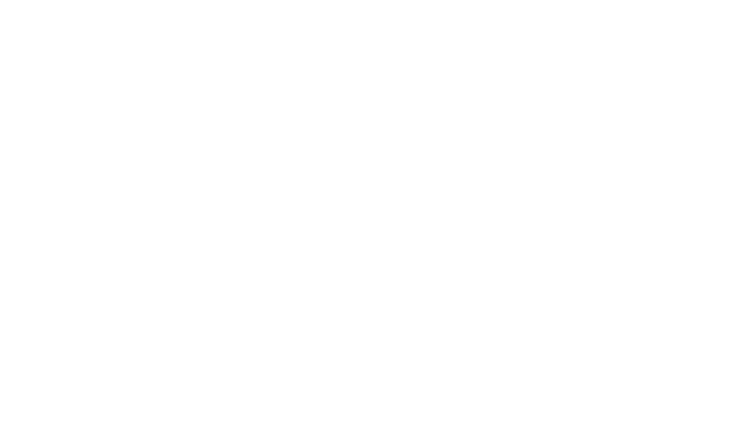
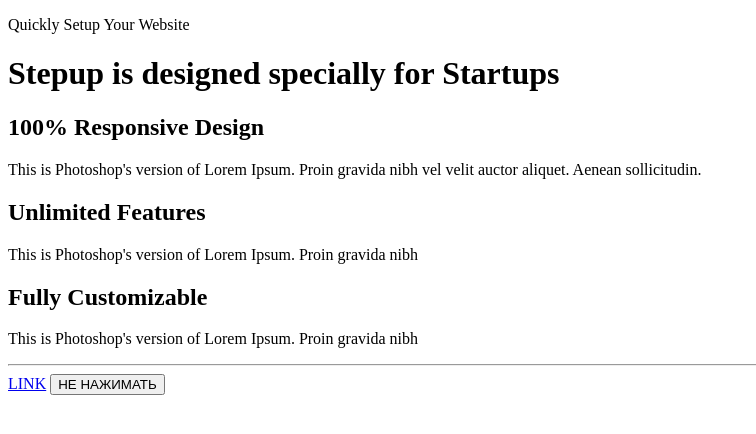
Before and after one commit to maryxill/scrim, a plain HTML site: page index.html in a window 1280 px wide. Shown: the whole page, without its empty margins (0-756 px from the left). Drawn offline with Linux system fonts and the light colour scheme.

Commit message:
Add files via upload

```diff
--- a/index.html
+++ b/index.html
@@ -3,9 +3,25 @@
 <head>
     <meta charset="UTF-8">
     <meta name="viewport" content="width=device-width, initial-scale=1.0">
-    <title>Document</title>
+    <title>Scrim</title>
 </head>
 <body>
+    <div>
+        <p>Quickly Setup Your Website</p>
+        <h1>Stepup is designed specially for Startups</h1>
+    </div>
+
+    <h2>100% Responsive Design</h2>
+    <p>This is Photoshop's version of Lorem Ipsum. Proin gravida nibh vel velit auctor aliquet. Aenean sollicitudin.</p>
+    <h2>Unlimited Features</h2>
+    <p>This is Photoshop's version  of Lorem Ipsum. Proin gravida nibh</p>
+    <h2>Fully Customizable</h2>
+    <p>This is Photoshop's version  of Lorem Ipsum. Proin gravida nibh</p>
+    <hr>
+    <div>
+        <a href="https://github.com/maryxill/scrim" target="_blank">LINK</a>
+        <button type="submit">НЕ НАЖИМАТЬ</button>
+    </div>
 
 </body>
 </html>
```
